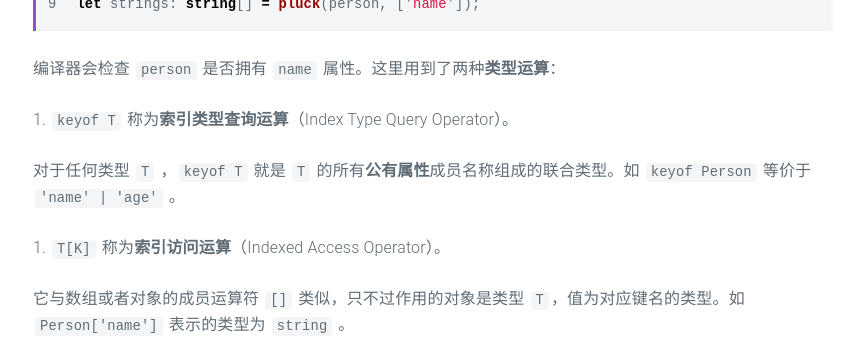
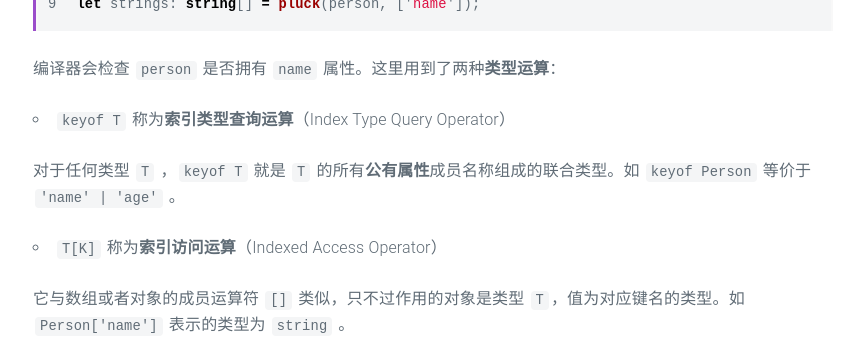
Before and after one commit to mmzhong/mmzhong.github.io, a Jekyll site: the page built from _posts/2017-12-27-ts-handbook-10-advanced-types.md, in a window 1280 px wide and 900 px high, scrolled down 10275 px. Shown: the part 150-495 px from the top of the window, without its empty margins (207-1058 px from the left). Built offline with Jekyll 4.4.1, drawn with Linux system fonts in a browser that asks for light colours; part of the change alters nothing that is shown.

Commit message:
chore: format

```diff
--- a/_posts/2017-12-27-ts-handbook-10-advanced-types.md
+++ b/_posts/2017-12-27-ts-handbook-10-advanced-types.md
@@ -437,11 +437,11 @@ let strings: string[] = pluck(person, ['name']);
 
 编译器会检查 `person` 是否拥有 `name` 属性。这里用到了两种**类型运算**：
 
-1. `keyof T` 称为**索引类型查询运算**（Index Type Query Operator）。
+* `keyof T` 称为**索引类型查询运算**（Index Type Query Operator）
 
 对于任何类型 `T` ，`keyof T` 就是 `T` 的所有**公有属性**成员名称组成的联合类型。如 `keyof Person` 等价于 `'name' | 'age'` 。
 
-2. `T[K]` 称为**索引访问运算**（Indexed Access Operator）。
+* `T[K]` 称为**索引访问运算**（Indexed Access Operator）
 
 它与数组或者对象的成员运算符 `[]` 类似，只不过作用的对象是类型 `T`，值为对应键名的类型。如 `Person['name']` 表示的类型为 `string` 。
 
```
